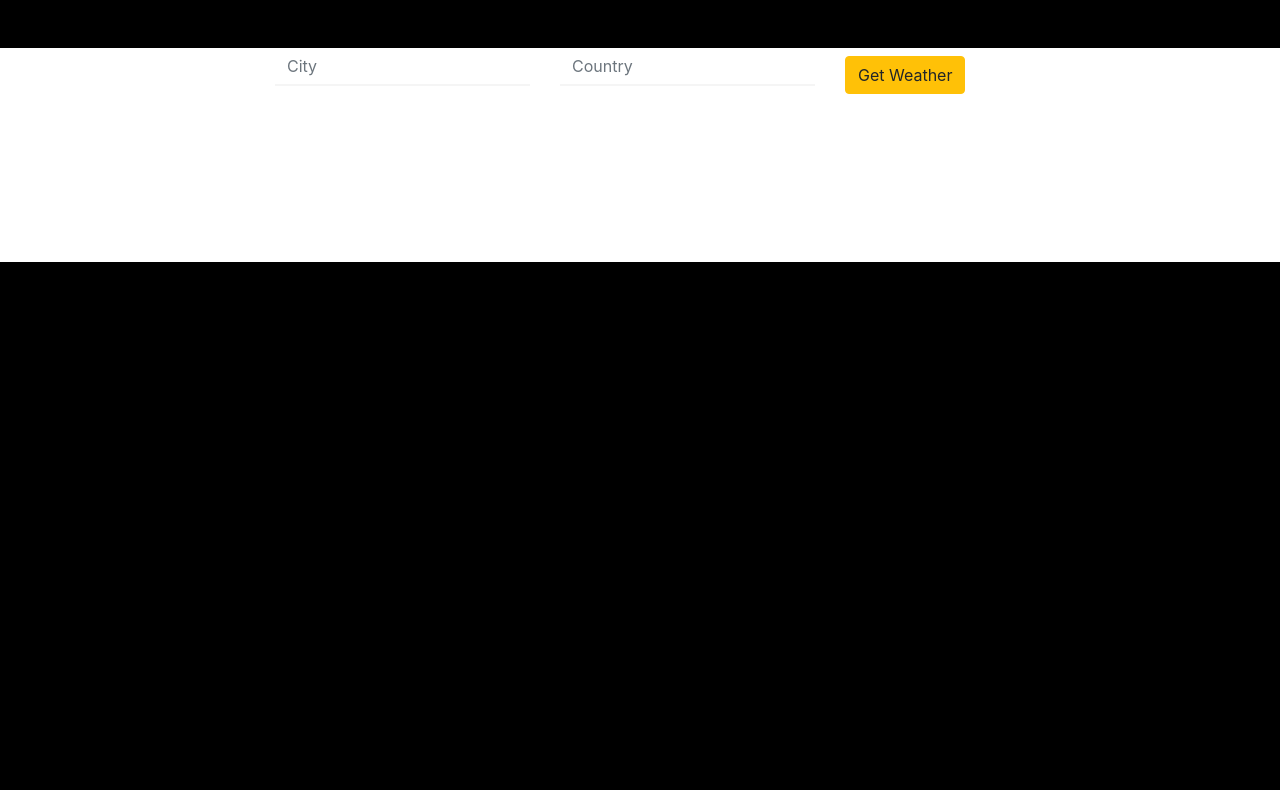
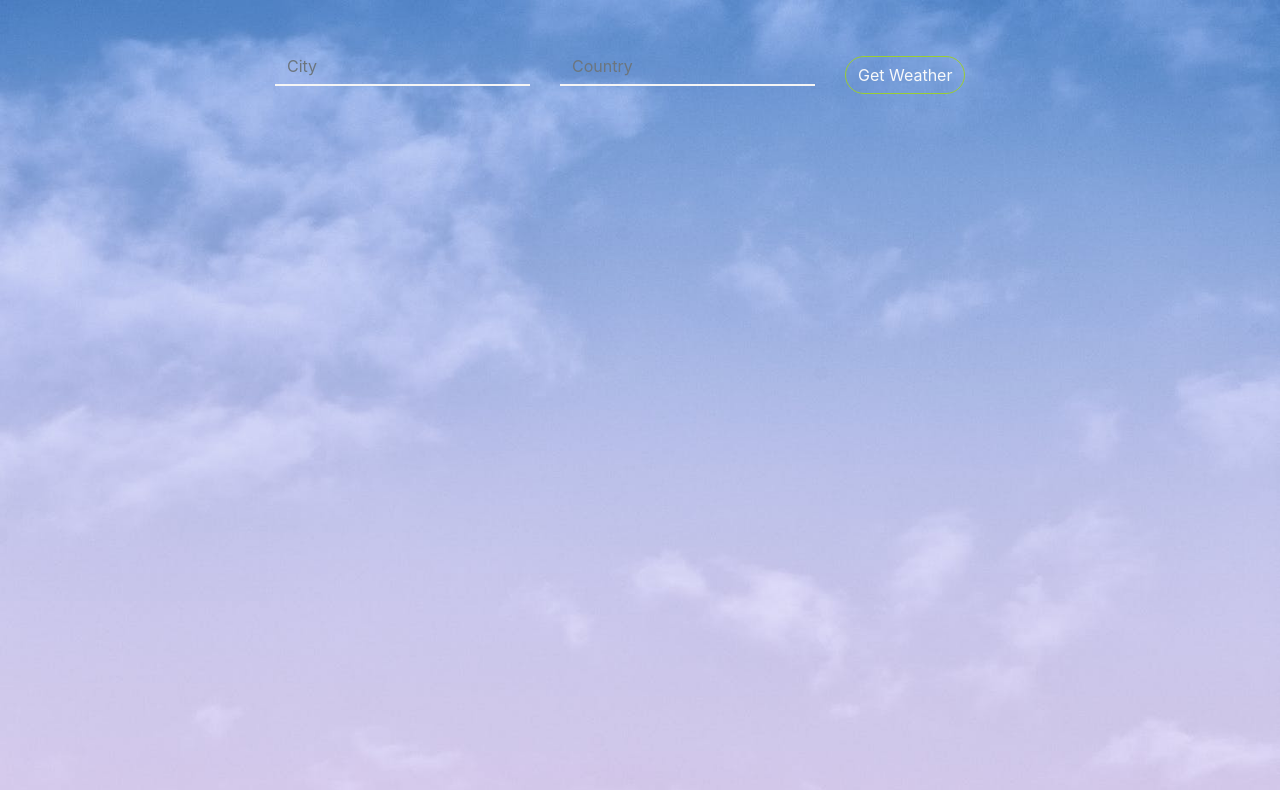
Before and after one commit to blakeneely/react-weather, a React (Create React App) app: page / in a window 1280 px wide. Shown: the top 790 px of the page. Built offline with nearby package versions, Linux system fonts and the light colour scheme; the HTML template or start-up script is replaced by a standard one.

Commit message:
updated background and button css

```diff
--- a/src/App.css
+++ b/src/App.css
@@ -1,3 +1,3 @@
-html {
-    background-color: black;
-}
+.App {
+    text-align: center;
+  }
--- a/src/App.js
+++ b/src/App.js
@@ -2,9 +2,9 @@ import React from 'react';
 import Weather from './components/weather/Weather'
 import Form from './components/form/Form'
 
-import './App.css';
 import 'weather-icons/css/weather-icons.css'
 import 'bootstrap/dist/css/bootstrap.min.css'
+import './App.css';
 
 const API_key = 'a1e3b3c298370700698105fb435bbe64';
 
--- a/src/components/form/Form.js
+++ b/src/components/form/Form.js
@@ -26,7 +26,7 @@ const Form = props => {
                         />
                     </div>
                     <div className='col-md-3 mt-md-0 py-2 text-md-left'>
-                        <button className='btn btn-warning'>
+                        <button className='btn text-light'>
                             Get Weather
                         </button>
                     </div>
--- a/src/components/form/style.css
+++ b/src/components/form/style.css
@@ -20,3 +20,14 @@ form input
 .container::-webkit-input-placeholder {
     color: white !important;
 }
+
+.btn {
+    border-color: yellowgreen !important;
+    border-radius: 40px !important;
+    color: white !important;
+}
+
+.btn:hover,
+.btn-focus {
+    background-color: yellowgreen !important;
+}
--- a/src/components/weather/Weather.js
+++ b/src/components/weather/Weather.js
@@ -4,17 +4,25 @@ const Weather = (props) => {
     return (
         <div className="container text-light">
             <div className="cards pt-4">
-                <h1>{props.city}</h1>
+                <h1 className="py-4">{props.city}</h1>
                 <h5 className="py-4">
                     <i className={`wi ${props.weatherIcon} display-1`} />
                 </h5>
 
-                {props.temp ? (<h1 className="py-2">{props.temp}&deg;</h1>) : null}
+                <h4 className="py-4">{props.description}</h4>
+
+                {props.temp ? (<h1 className="py-4">{props.temp}&deg;</h1>) : null}
 
                 {/* Show high and low temp */}
                 {highLowTemp(props.temp_high, props.temp_low)}
 
-                <h4 className="py-4">{props.description}</h4>
+                {props.temp ? (
+                    <h3>
+                        <span className="px-4">High</span>
+                        <span className="px-4">Low</span>
+                    </h3>
+
+                ) : null}
             </div>
         </div>
     );
--- a/src/index.css
+++ b/src/index.css
@@ -0,0 +1,16 @@
+body {
+    margin: 0;
+    font-family: -apple-system, BlinkMacSystemFont, 'Segoe UI', 'Roboto', 'Oxygen',
+      'Ubuntu', 'Cantarell', 'Fira Sans', 'Droid Sans', 'Helvetica Neue',
+      sans-serif;
+    -webkit-font-smoothing: antialiased;
+    -moz-osx-font-smoothing: grayscale;
+    background: black url('./images/clouds-ombre.jpeg');
+    background-size: cover;
+    background-repeat: no-repeat;
+  }
+
+code {
+  font-family: source-code-pro, Menlo, Monaco, Consolas, 'Courier New',
+    monospace;
+}
```
Also changed, not shown: public/manifest.json (added), src/images/clouds-ombre.jpeg (added), src/images/clouds.jpeg (added).
